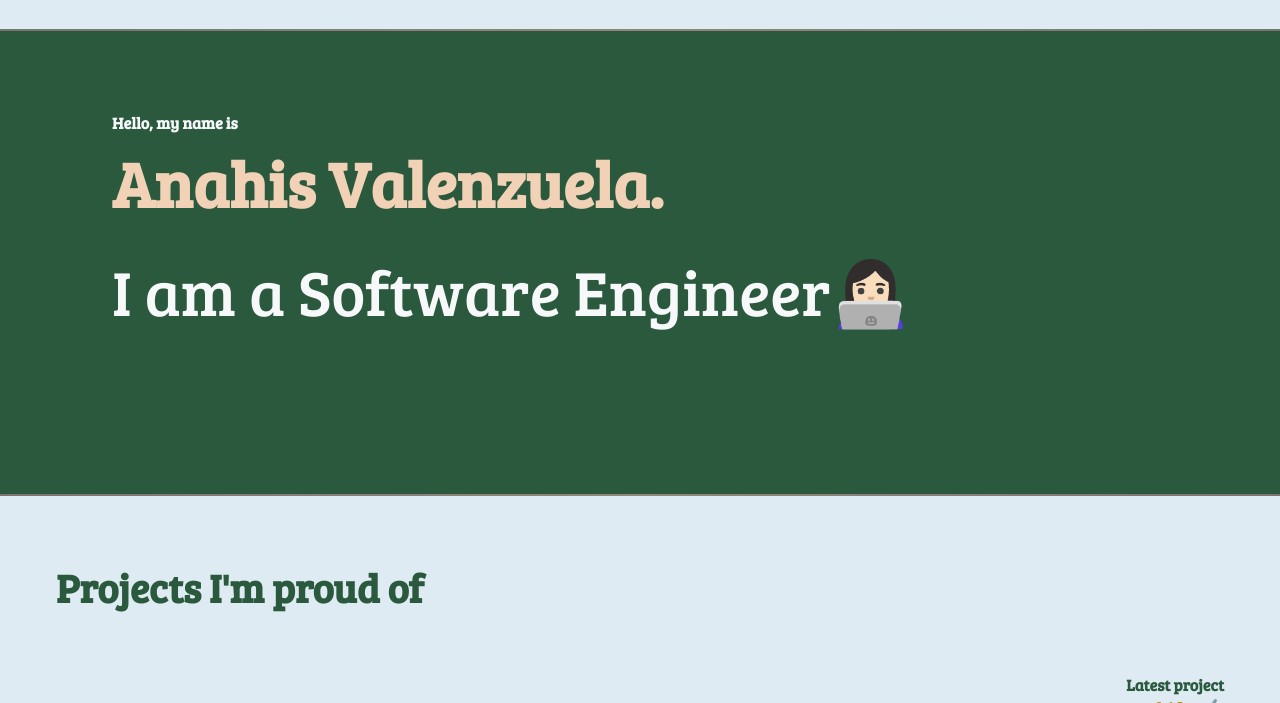
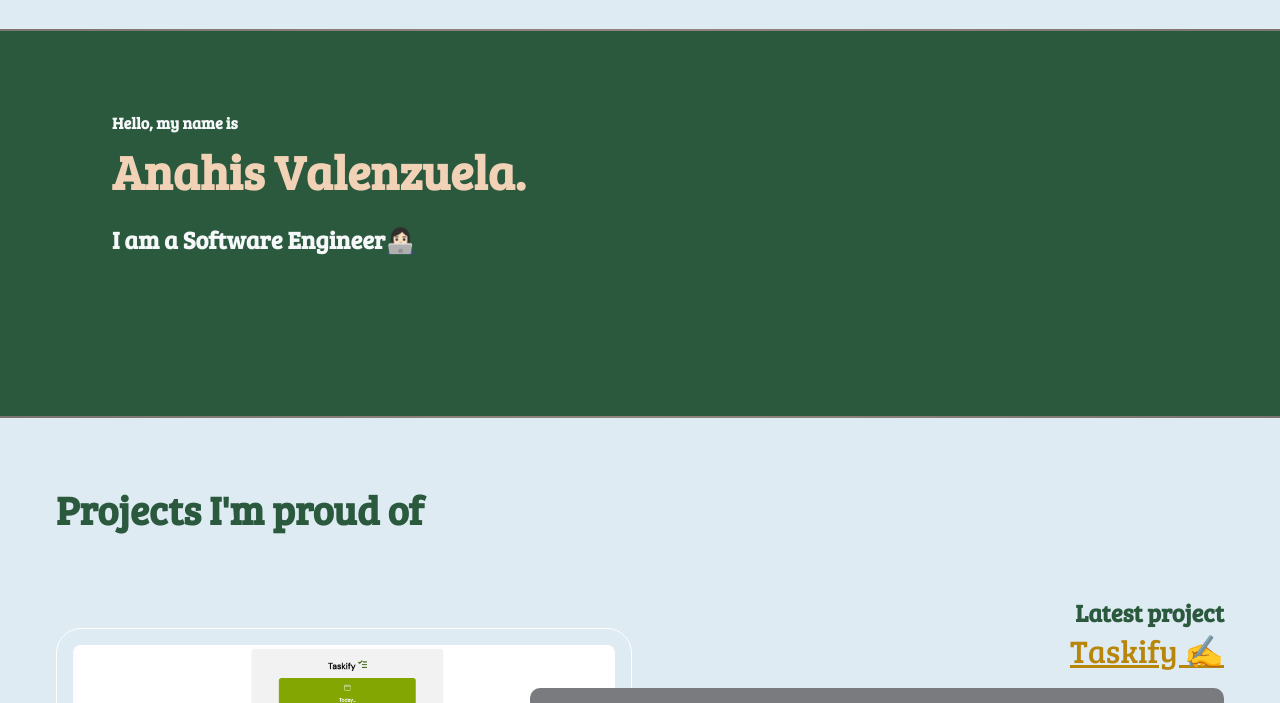
Before and after one commit to Anahisv23/Portfolio, a plain HTML site: page index.html in a window 1280 px wide. Shown: the part 90-793 px from the top of the page. Drawn offline with Linux system fonts and the light colour scheme.

Commit message:
adjusting small details

```diff
--- a/index.html
+++ b/index.html
@@ -47,8 +47,8 @@
     </nav>
     <div class="gradient"></div>
     <div id="intro">
-      <p class="name">Hello, my name is <span><strong>Anahis Valenzuela.</strong></span></p>
-      <h2>I am a Software Engineer👩🏻‍💻</h2>
+      <p class="name">Hello, my name is <span>Anahis Valenzuela.</span></p>
+      <h3>I am a Software Engineer👩🏻‍💻</h3>
       <!-- <p>
           I am a recent
         <a
@@ -66,7 +66,7 @@
         <!-- wrap text and image around div and give it a class-->
         <article>
           <div class="text">
-            <h4>Latest project</h4>
+            <h3>Latest project</h3>
             <a class="nounderline" href="https://taskify-zoyz.onrender.com/">Taskify ✍️</a>
             <p class="gray-box">A simple and easy-to-use to-do list web application that allows users to easily manage tasks, stay organized, and boost productivity! Taskify gives users the ability to seamlessly add, complete, and remove tasks with just a few clicks. Users can stay organized by seeing tasks that have been completed in past tasks. Taskify goes beyond mere task tracking, it also gives users the ability to sort tasks by level of importance and view important tasks at the top and less important tasks at the bottom so users can effectively prioritize their tasks and stay focused on what matters most. Taskify also includes a feature to promote work-life balance. When users have completed all tasks for the day, users can treat themselves to a well-deserved break! Taskify's integrated random activity generator, powered by the bored API, suggests enjoyable activities for you to explore and unwind, ensuring you find moments of joy and relaxation amidst your busy schedule. </p>
 
--- a/style.css
+++ b/style.css
@@ -88,7 +88,7 @@
 
   .name span {
     font-family: var(--sans);
-    font-size: 4rem;
+    font-size: 3rem;
     color: #f2d2b6;
     display: block;
   }
@@ -240,7 +240,7 @@
   }
 
   #projects h3 {
-    color: darkgoldenrod;
+    color: #2A593E;
   }
 
   #projects h4 {
@@ -331,8 +331,8 @@
   }
 
   .nounderline {
-    text-decoration: none;
-    color: darkgoldenrod
+    color: darkgoldenrod;
+    font-size: 2rem;
   }
 
 
```
